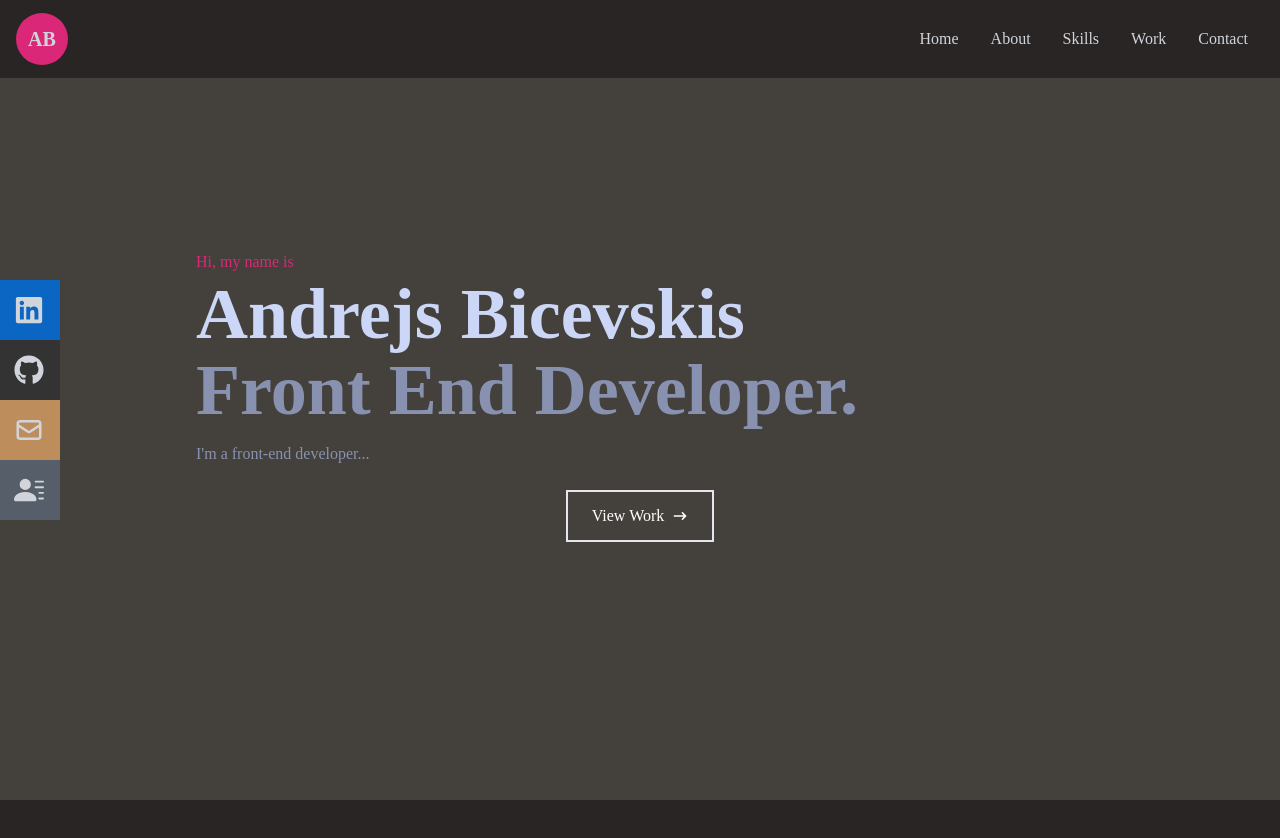
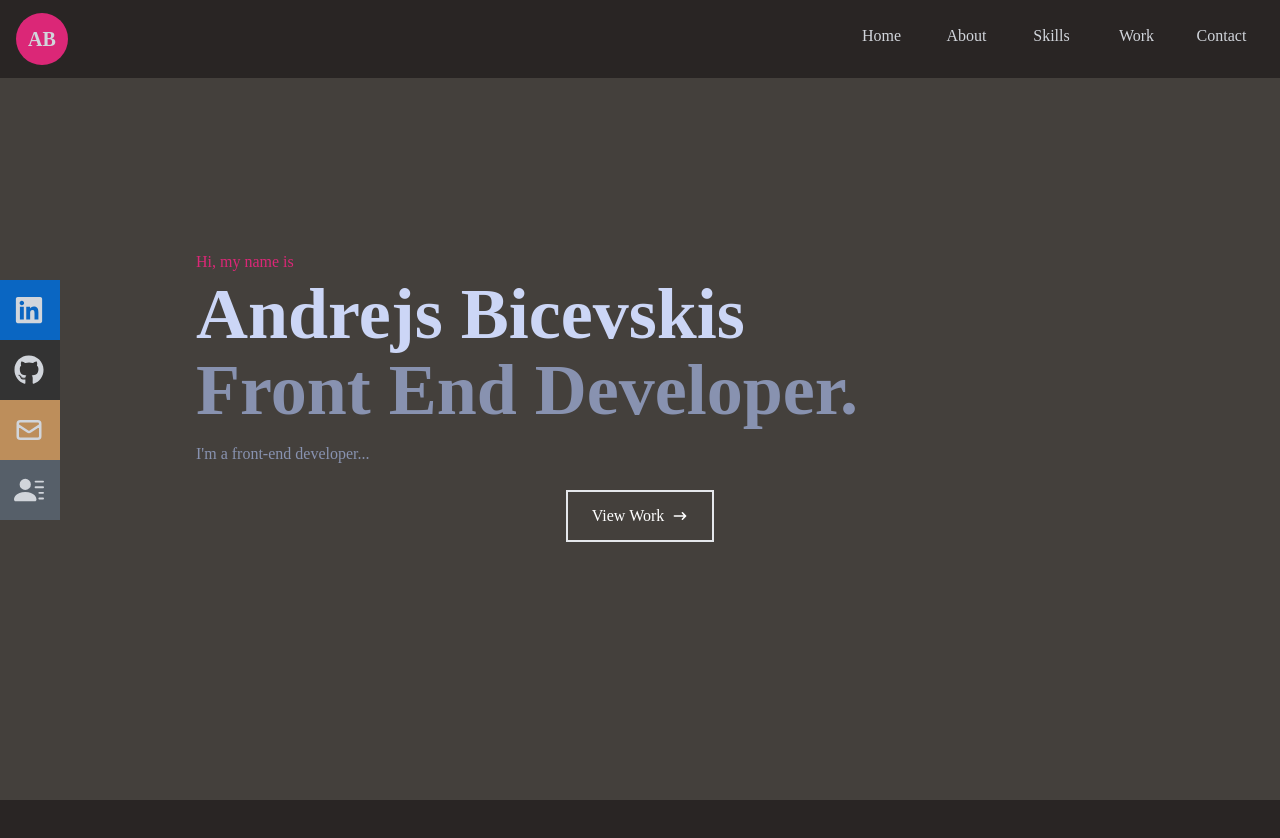
Before and after one commit to andrejs-is-on-the-computer/23-12-13-rcttwd-pf, a React (Create React App) app in the folder 1223-portfolio/: page / in a window 1280 px wide. Shown: the top 838 px of the page. Built offline with nearby package versions, Linux system fonts and the light colour scheme.

Commit message:
Navbar updated

```diff
--- a/1223-portfolio/src/components/Navbar.jsx
+++ b/1223-portfolio/src/components/Navbar.jsx
@@ -24,102 +24,138 @@ const Navbar = () => {
         </div>
 
         {/* Menu */}
-        <ul className='hidden md:flex justify-center'>
-            <li className="text-center hover:bg-pink-600">
+        <ul className='hidden md:flex h-full'>
             <Link
                 to="home"
                 smooth={true}
-                duration={500}>
+                duration={500}
+                className="py-[24px] w-[85px] cursor-pointer hover:bg-pink-600 h-full duration-500 text-center">
+                    <li>
                         Home
+                    </li>
             </Link>
-            </li>
-            <li className='hover:bg-pink-600'>
+
             <Link
                 to="about"
                 smooth={true}
-                duration={500}>
+                duration={500}
+                className="py-[24px] w-[85px] cursor-pointer hover:bg-pink-600 h-full duration-500 text-center">
+                    <li>
                         About
+                    </li>
             </Link>
-            </li>
-            <li>
+
             <Link
                 to="skills"
                 smooth={true}
-                duration={500}>
+                duration={500}
+                className="py-[24px] w-[85px] cursor-pointer hover:bg-pink-600 h-full duration-500 text-center">
+                    <li>
                         Skills
+                    </li>
             </Link>
-            </li>
-            <li>
+
             <Link
                 to="work"
                 smooth={true}
-                duration={500}>
+                duration={500}
+                className="py-[24px] w-[85px] cursor-pointer hover:bg-pink-600 h-full duration-500 text-center">
+                    <li>
                         Work
+                    </li>
             </Link>
-            </li>
-            <li>
+
             <Link
                 to="contact"
                 smooth={true}
-                duration={500}>
+                duration={500}
+                className="py-[24px] w-[85px] cursor-pointer hover:bg-pink-600 h-full duration-500 text-center">
+                    <li>
                         Contact
+                    </li>
             </Link>
-            </li>
         </ul>
 
 
         {/* Hamburger */}
-        <div onClick={handleClick} className='md:hidden z-10'>
+        <div onClick={handleClick} className='md:hidden z-10 bg-[#59564c] p-3 rounded-md'>
             {!nav ? <FaBars /> : <FaTimes />}
         </div>
 
+        {/* {!nav ? 'hidden' : 'absolute top-0 left-0 w-full h-screen bg-[#0a192f] flex flex-col justify-center items-center'} */}
+
         {/* Mobile Menu */}
-        <ul className={!nav ? 'hidden' : 'absolute top-0 left-0 w-full h-screen bg-[#0a192f] flex flex-col justify-center items-center'}>
-            <li className='py-6 text-4xl'>
+        {/* <div className={!nav ? 'hidden opacity-0' :
+                `absolute top-[79px] right-0 flex flex-col justify-center items-center rounded-bl-lg
+                w-40
+                bg-[#67625e] transition-opacity duration-500 opacity-100`}> */}
+
+            <ul className={!nav ? 'hidden opacity-0 w-0' :
+                `absolute top-[79px] right-0 flex flex-col justify-center items-center rounded-bl-lg w-40 bg-[#67625e]`}>
                 <Link
                     onClick={handleClick}
                     to="home"
                     smooth={true}
-                duration={500}>
+                    duration={500}
+                    className='py-4 w-full cursor-pointer border-b-[1px] border-[#44403c]'
+                >
+                    <li>
                         Home
+                    </li>
+
                 </Link>
+
+                <Link
+                    onClick={handleClick}
+                    to="about"
+                    smooth={true}
+                    duration={500}
+                    className='py-4 w-full cursor-pointer border-b-[1px] border-[#44403c]'
+                >
+                    <li>
+                        About
                     </li>
-            <li className='py-6 text-4xl'>
+
+                </Link>
+
                 <Link
                     onClick={handleClick}
                     to="skills"
                     smooth={true}
-                duration={500}>
+                    duration={500}
+                    className='py-4 w-full cursor-pointer border-b-[1px] border-[#44403c]'
+                >
+                    <li>
                         Skills
+                    </li>
+
                 </Link>
-            </li>
-            <li className='py-6 text-4xl'>
-            <Link
-                onClick={handleClick}
-                to="skills"
-                smooth={true}
-                duration={500}>
-                Skills
-                </Link>
-            </li>
-            <li className='py-6 text-4xl'>
+
                 <Link
                     onClick={handleClick}
                     to="work"
                     smooth={true}
-                duration={500}>
+                    duration={500}
+                    className='py-4 w-full cursor-pointer border-b-[1px] border-[#44403c]'
+                >
+                    <li>
                         Work
+                    </li>
+
                 </Link>
-            </li>
-            <li className='py-6 text-4xl'>
+
                 <Link
                     onClick={handleClick}
                     to="contact"
                     smooth={true}
-                duration={500}>
+                    duration={500}
+                    className='py-4 w-full cursor-pointer'
+                >
+                    <li>
                         Contact
+                    </li>
+
                 </Link>
-            </li>
             </ul>
 
         {/* Social Icons */}
```
Lines whose indentation alone changed are shown as unchanged.
